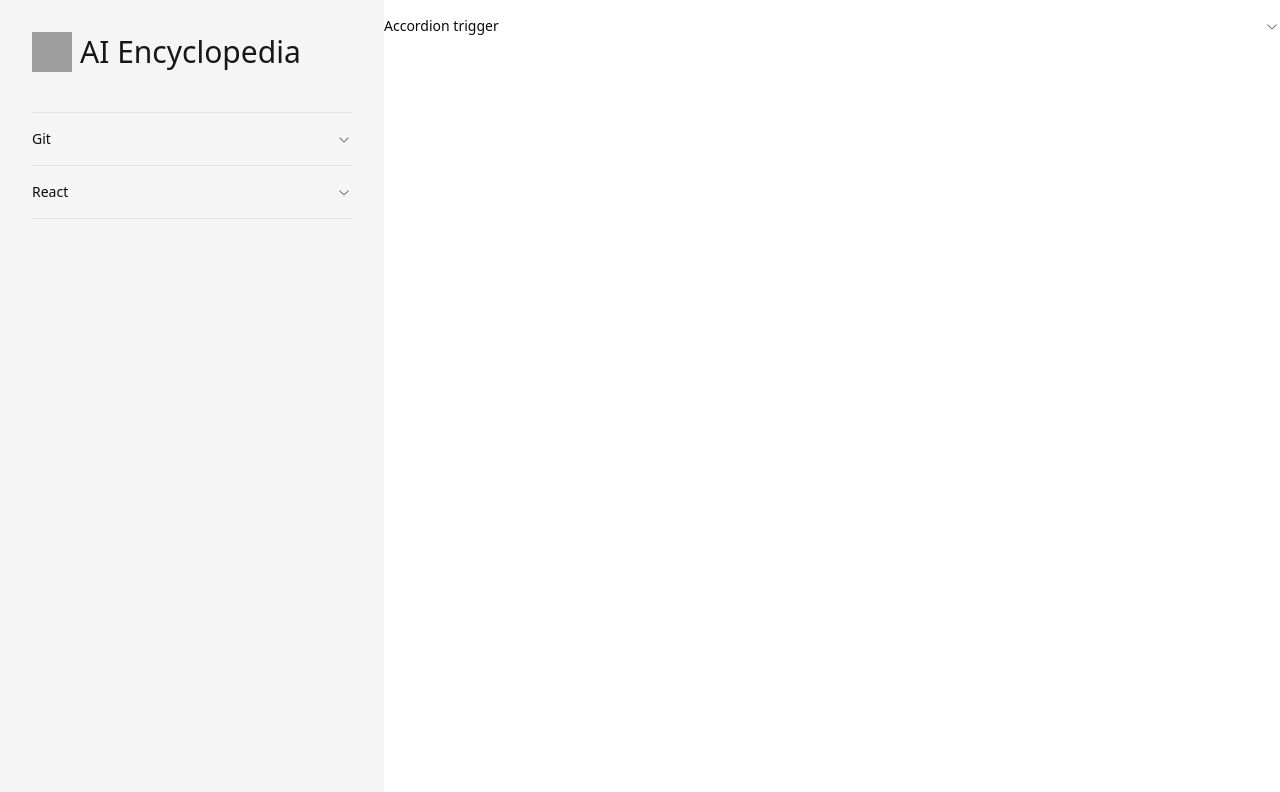
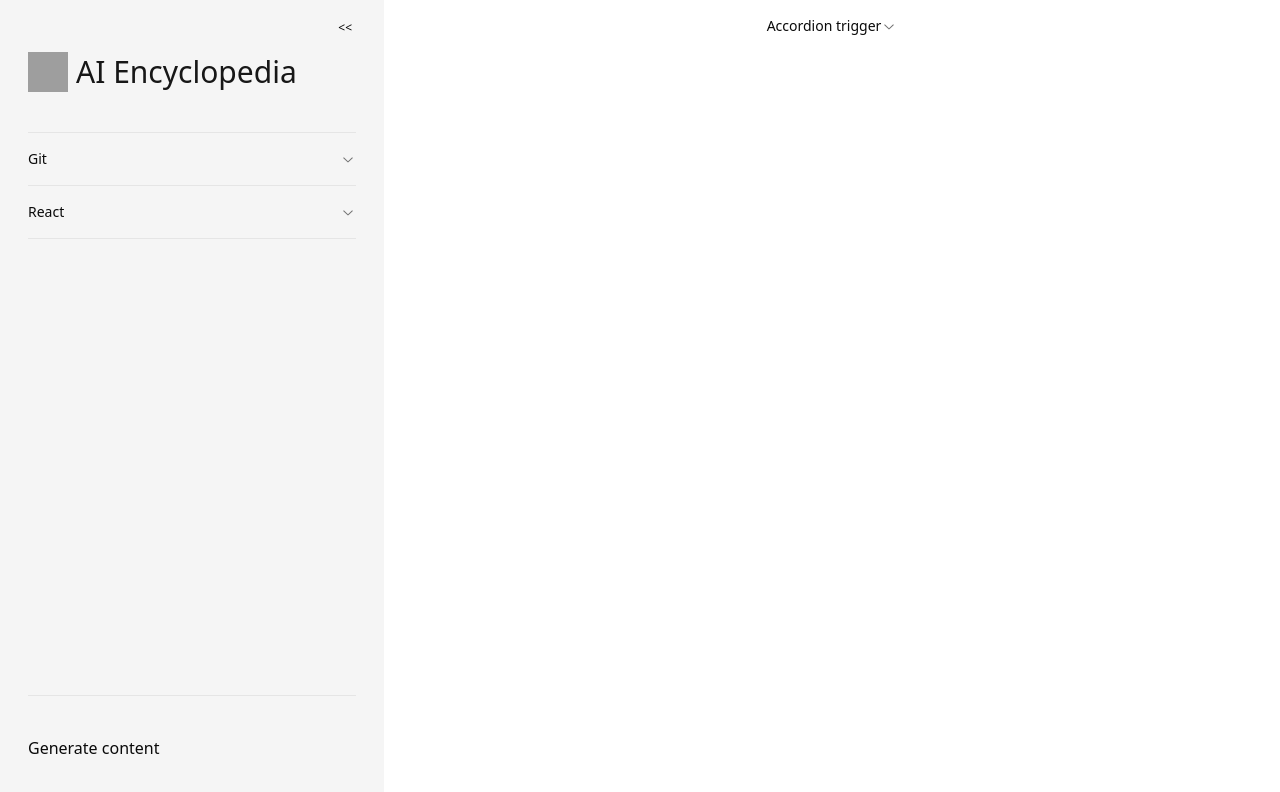
Before and after one commit to IV-collab/ai-encyclopedia, a React (Vite) app: page /encyclopedia/react in a window 1280 px wide. Shown: the top 792 px of the page. Built offline with nearby package versions, Linux system fonts and the light colour scheme; grey boxes are pictures that could not be loaded.

Commit message:
Make sidebar collapsible, implement provider and context files for sharing sidebar collapse state, make common page component react to sidebar collapse (#21)

```diff
--- a/src/components/ui/pages/Page.tsx
+++ b/src/components/ui/pages/Page.tsx
@@ -1,9 +1,15 @@
 import React from 'react';
 
+import { useSidebarContext } from '@/contexts';
+
 export function IVPage({ title, content }: { title: string; content?: React.ReactNode }) {
+  const { isCollapsed } = useSidebarContext();
+
   return (
-    <div className="iv-page size-full m-0 pt-40 pl-60 pr-60 flex flex-col text-nearBlack">
-      <div className="title-wrapper text-4xl font-bold mb-10">
+    <div
+      className={`iv-page ${isCollapsed ? 'w-[50%]' : 'w-[70%]'} m-0 pt-40 flex flex-col items-center text-nearBlack`}
+    >
+      <div className="title-wrapper w-[100%] text-4xl font-bold mb-10">
         <p>{title}</p>
       </div>
       <div className="content">{content}</div>
--- a/src/components/ui/sidebars/Sidebar.tsx
+++ b/src/components/ui/sidebars/Sidebar.tsx
@@ -1,6 +1,10 @@
+import { Link } from 'react-router-dom';
+
 import { SidebarItemTypes } from '@/lib/enums/sidebar';
 import { IconTypes } from '@/lib/enums/icon';
 import { BRAND_TITLE } from '@/lib/enums/generic';
+
+import { useSidebarContext } from '@/contexts';
 
 import { IVSidebarItems } from '@/components/ui/sidebars/SidebarItems';
 import { IVIcon } from '@/components/ui/icons/Icon';
@@ -14,17 +18,59 @@ export type SidebarItem = {
 };
 
 export function IVSidebar({ items }: { items: SidebarItem[] }) {
+  const { isCollapsed, toggleCollapse } = useSidebarContext();
+
+  const collapsedSidebar = (): React.ReactNode => {
     return (
-    <div className="iv-sidebar w-96 min-h-screen pl-8 pr-8 pt-8 bg-secondary">
+      <div className="w-10 h-screen pt-4 pl-1 pr-1">
+        <div
+          className="collapsible-wrapper p-1 cursor-pointer flex justify-center items-center"
+          onClick={toggleCollapse}
+        >
+          <p className="text-xs">{'>>'}</p>
+        </div>
+      </div>
+    );
+  };
+
+  const expandedSidebar = (): React.ReactNode => {
+    return (
+      <div className="group min-w-96 min-h-screen bg-secondary flex flex-col justify-between pl-7 pr-7">
+        <div>
+          {/* COLLAPSIBLE */}
+          <div
+            className="flex justify-end items-center pt-4 pb-3 cursor-pointer opacity-0 group-hover:opacity-100"
+            onClick={toggleCollapse}
+          >
+            <div className="p-1">
+              <p className="text-xs">{'<<'}</p>
+            </div>
+          </div>
+          {/* BRAND */}
           <div className="flex flex-row items-center pb-10 border-b">
+            <div className="brand-container flex flex-row">
               <IVIcon type={IconTypes.CAPYBARA} />
               <div className="flex items-center ml-2">
                 <p className="text-primary text-3xl font-medium">{BRAND_TITLE}</p>
               </div>
             </div>
+          </div>
+          {/* ITEMS LIST */}
+          <div>
             <IVSidebarItems items={items} />
           </div>
+        </div>
+        {/* Footer */}
+        <div className="pb-10 pt-10 border-t">
+          <div className="font-medium">
+            <Link to={'slate'}>Generate content</Link>
+          </div>
+        </div>
+      </div>
     );
+  };
+
+  return <div className="iv-sidebar">{isCollapsed ? collapsedSidebar() : expandedSidebar()}</div>;
 }
 
 export default IVSidebar;
--- /dev/null
+++ b/src/contexts/index.tsx
@@ -0,0 +1,13 @@
+import React from 'react';
+
+import { SidebarContext } from '@/contexts/useSidebar';
+
+export const useSidebarContext = () => {
+  const context = React.useContext(SidebarContext);
+
+  if (!context) {
+    throw new Error('useSidebarContext must be used inside SidebarProvider');
+  }
+
+  return context;
+};
--- /dev/null
+++ b/src/contexts/useSidebar.tsx
@@ -0,0 +1,20 @@
+import React from 'react';
+
+export interface SidebarContextProps {
+  isCollapsed: boolean;
+  toggleCollapse: () => void;
+}
+
+export const SidebarContext = React.createContext<SidebarContextProps | null>(null);
+
+const SidebarProvider: React.FC<{ children: React.ReactNode }> = ({ children }) => {
+  const [isCollapsed, setIsCollapsed] = React.useState<boolean>(false);
+
+  const toggleCollapse = () => {
+    setIsCollapsed(!isCollapsed);
+  };
+
+  return <SidebarContext.Provider value={{ isCollapsed, toggleCollapse }}>{children}</SidebarContext.Provider>;
+};
+
+export default SidebarProvider;
--- a/src/pages/encyclopedia/index.tsx
+++ b/src/pages/encyclopedia/index.tsx
@@ -1,15 +1,21 @@
 import { Outlet } from 'react-router-dom';
+
+import SidebarProvider from '@/contexts/useSidebar';
+
+import encyclopediaSidebarItems from '@/assets/data/encyclopediaSidebarItems';
+
 import { IVSidebar } from '@/components/ui/sidebars/Sidebar';
-import encyclopediaSidebarItems from '@/assets/data/encyclopediaSidebarItems';
 
 const EncyclopediaPage = () => {
   return (
-    <div className="iv-encyclopedia standard-page flex flex-row">
-      <IVSidebar items={encyclopediaSidebarItems} />
-      <div className="flex-grow">
-        <Outlet />
+    <SidebarProvider>
+      <div className="iv-encyclopedia standard-page flex flex-row">
+        <IVSidebar items={encyclopediaSidebarItems} />
+        <div className="flex-grow flex justify-center">
+          <Outlet />
+        </div>
       </div>
-    </div>
+    </SidebarProvider>
   );
 };
 
--- a/tailwind.config.js
+++ b/tailwind.config.js
@@ -12,6 +12,20 @@ export default {
         40: '10rem', // 160px
         50: '12.5rem', // 200px
         60: '15rem', // 240px
+        70: '17.5rem', // 280px
+        80: '20rem', // 320px
+        90: '22.5rem', // 360px
+        100: '25rem', // 400px
+        110: '27.5rem', // 440px
+        120: '30rem', // 480px
+        130: '32.5rem', // 520px
+        140: '35rem', // 560px
+        150: '37.5rem', // 600px
+        160: '40rem', // 640px
+        170: '42.5rem', // 680px
+        180: '45rem', // 720px
+        190: '47.5rem', // 760px
+        200: '50rem', // 800px
       },
       borderRadius: {
         lg: 'var(--radius)',
```
Lines whose indentation alone changed are shown as unchanged.
